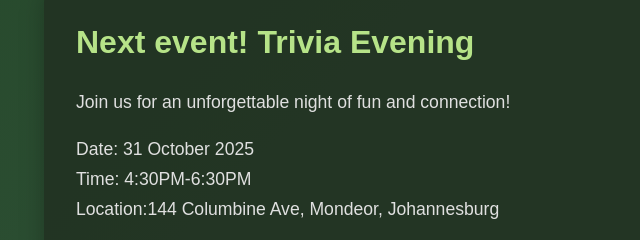
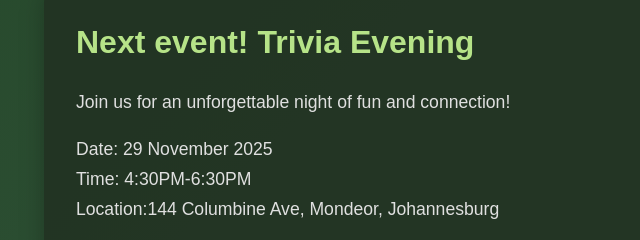
Before and after one commit to LuvuyoBhele/Buds-In-A-Blunt, a plain HTML site: page index.html in a window 1280 px wide. Shown: the part 1401-1641 px from the top of the page, 196-836 px from the left. Drawn offline with nearby package versions, Linux system fonts and the light colour scheme; a script that the page names is missing.

Commit message:
Changed a bit of text, the date and the time

```diff
--- a/index.html
+++ b/index.html
@@ -54,7 +54,7 @@
                 <h2>Next event! Trivia Evening</h2>
                 <p>Join us for an unforgettable night of fun and connection!</p>
                 <ul>
-                    <li>Date: 31 October 2025</li>
+                    <li>Date: 29 November 2025</li>
                     <li>Time: 4:30PM-6:30PM</li>
                     <li>Location:144 Columbine Ave, Mondeor, Johannesburg</li>
 
```
